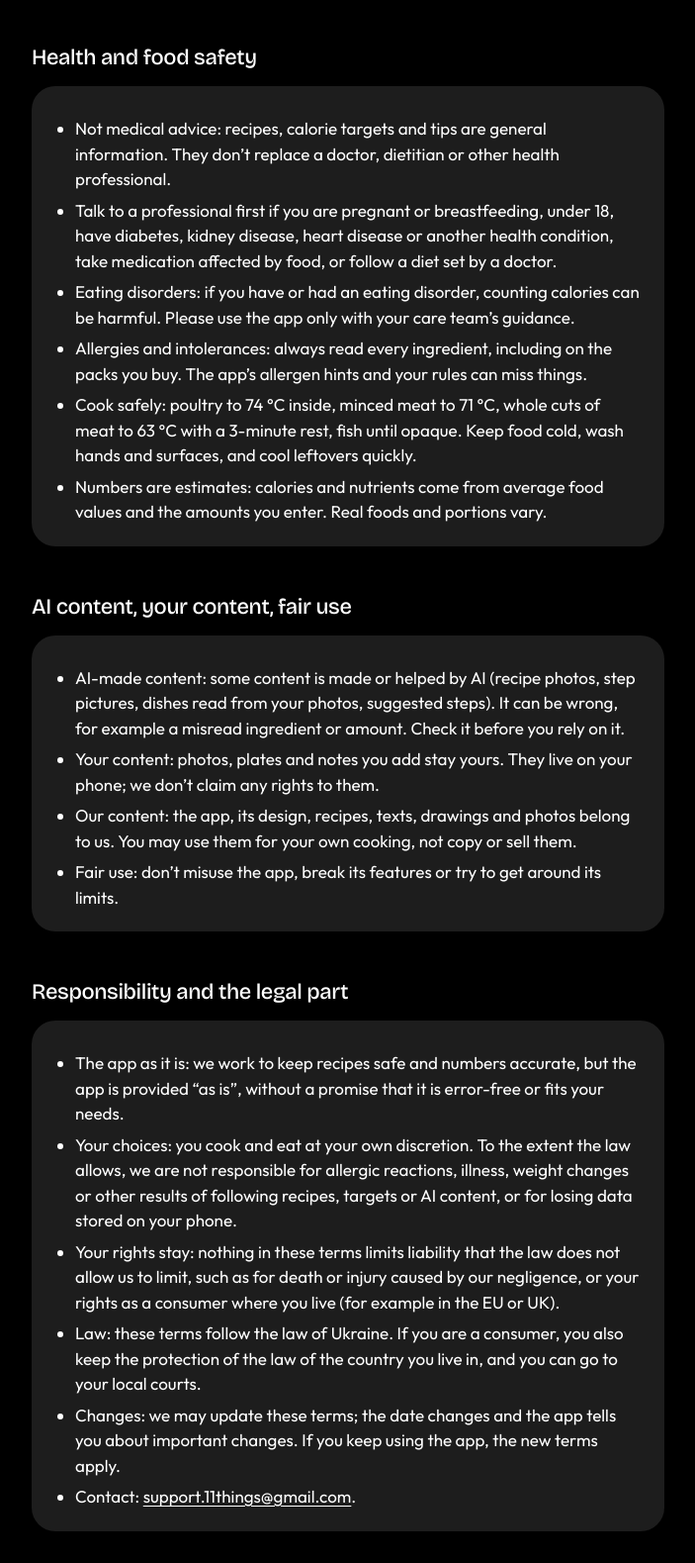
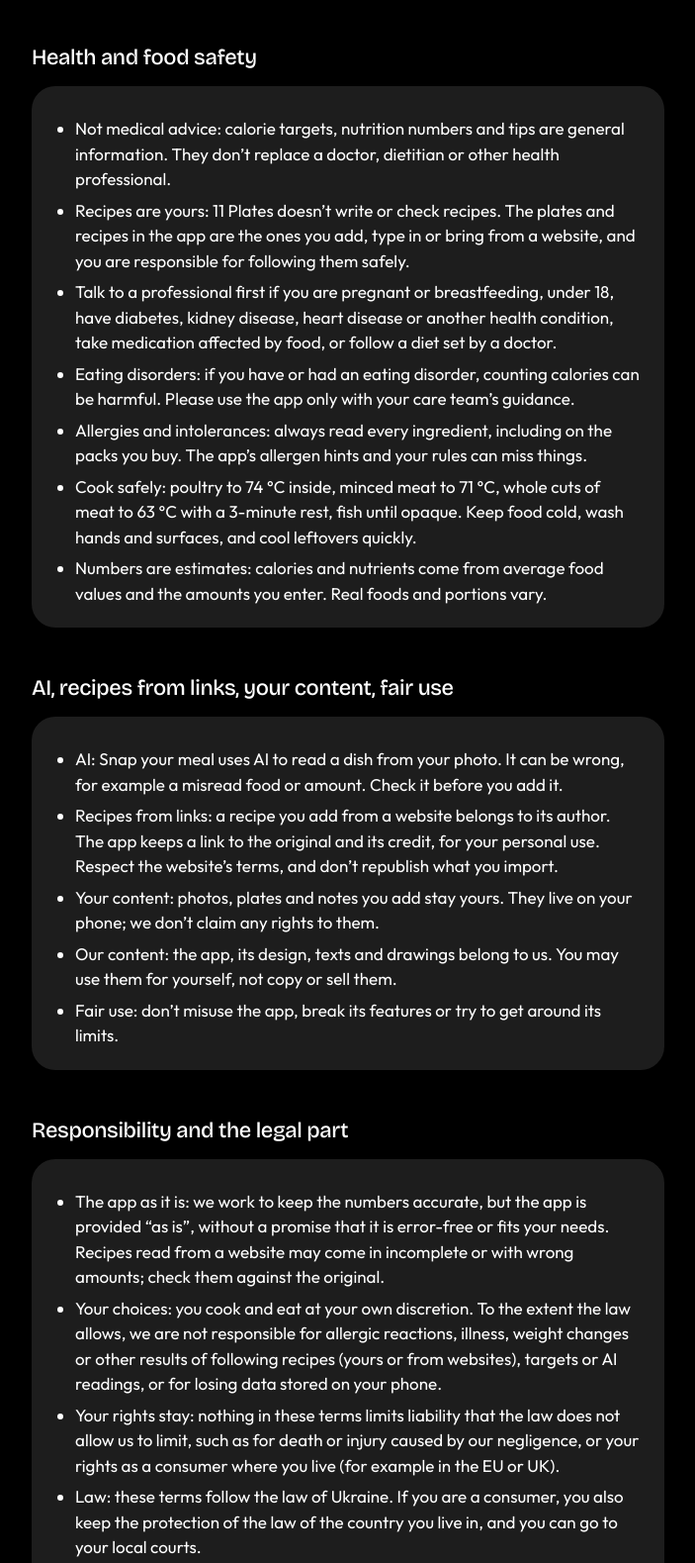
Before and after one commit to yuliiakrusser-dotcom/11things, a plain HTML site: page 11plates/terms/index.html in a window 1280 px wide. Shown: the part 674-2253 px from the top of the page at 99% size, without its empty margins (288-991 px from the left). Drawn offline with nearby package versions, Linux system fonts and the light colour scheme.

Commit message:
11 Plates: legal and support pages for your own recipes and recipes from links
Co-Authored-By: Claude Opus 5.5 <noreply@anthropic.com>
Claude-Session: https://claude.ai/code/session_01B6frbExKS8dAoak91iunQB

```diff
--- a/11plates/terms/index.html
+++ b/11plates/terms/index.html
@@ -4,7 +4,7 @@
 <meta charset="utf-8">
 <meta name="viewport" content="width=device-width, initial-scale=1">
 <title>11 Plates: terms of use</title>
-<meta name="description" content="Terms of use for 11 Plates: health and food safety, AI content, responsibility.">
+<meta name="description" content="Terms of use for 11 Plates: health and food safety, your recipes and recipes from links, responsibility.">
 <link rel="preconnect" href="https://fonts.googleapis.com">
 <link rel="preconnect" href="https://fonts.gstatic.com" crossorigin>
 <link href="https://fonts.googleapis.com/css2?family=Bricolage+Grotesque:opsz,wght@12..96,400;12..96,500&family=Outfit:wght@400;500&display=swap" rel="stylesheet">
@@ -16,7 +16,7 @@
 
 <p class="crumb"><a href="../../">11 things</a> · <a href="../">11 Plates</a> · Terms of Use</p>
 <h1>Terms <span class="grey">of</span></h1>
-<p class="lead">11 Plates gives you meal ideas and estimates to plan what you eat. It is not a medical service, and you decide what to cook and eat.</p>
+<p class="lead">11 Plates helps you keep your own plates and recipes and estimate what you eat. It is not a medical service, and you decide what to cook and eat.</p>
 <p class="small" style="margin-top:16px">Last updated 28 November 2026</p>
 
 <h2>Who we are and these terms</h2>
@@ -29,7 +29,8 @@
 <h2>Health and food safety</h2>
 <div class="card">
   <ul>
-    <li>Not medical advice: recipes, calorie targets and tips are general information. They don’t replace a doctor, dietitian or other health professional.</li>
+    <li>Not medical advice: calorie targets, nutrition numbers and tips are general information. They don’t replace a doctor, dietitian or other health professional.</li>
+    <li>Recipes are yours: 11 Plates doesn’t write or check recipes. The plates and recipes in the app are the ones you add, type in or bring from a website, and you are responsible for following them safely.</li>
     <li>Talk to a professional first if you are pregnant or breastfeeding, under 18, have diabetes, kidney disease, heart disease or another health condition, take medication affected by food, or follow a diet set by a doctor.</li>
     <li>Eating disorders: if you have or had an eating disorder, counting calories can be harmful. Please use the app only with your care team’s guidance.</li>
     <li>Allergies and intolerances: always read every ingredient, including on the packs you buy. The app’s allergen hints and your rules can miss things.</li>
@@ -38,12 +39,13 @@
   </ul>
 </div>
 
-<h2>AI content, your content, fair use</h2>
+<h2>AI, recipes from links, your content, fair use</h2>
 <div class="card">
   <ul>
-    <li>AI-made content: some content is made or helped by AI (recipe photos, step pictures, dishes read from your photos, suggested steps). It can be wrong, for example a misread ingredient or amount. Check it before you rely on it.</li>
+    <li>AI: Snap your meal uses AI to read a dish from your photo. It can be wrong, for example a misread food or amount. Check it before you add it.</li>
+    <li>Recipes from links: a recipe you add from a website belongs to its author. The app keeps a link to the original and its credit, for your personal use. Respect the website’s terms, and don’t republish what you import.</li>
     <li>Your content: photos, plates and notes you add stay yours. They live on your phone; we don’t claim any rights to them.</li>
-    <li>Our content: the app, its design, recipes, texts, drawings and photos belong to us. You may use them for your own cooking, not copy or sell them.</li>
+    <li>Our content: the app, its design, texts and drawings belong to us. You may use them for yourself, not copy or sell them.</li>
     <li>Fair use: don’t misuse the app, break its features or try to get around its limits.</li>
   </ul>
 </div>
@@ -51,8 +53,8 @@
 <h2>Responsibility and the legal part</h2>
 <div class="card">
   <ul>
-    <li>The app as it is: we work to keep recipes safe and numbers accurate, but the app is provided “as is”, without a promise that it is error-free or fits your needs.</li>
-    <li>Your choices: you cook and eat at your own discretion. To the extent the law allows, we are not responsible for allergic reactions, illness, weight changes or other results of following recipes, targets or AI content, or for losing data stored on your phone.</li>
+    <li>The app as it is: we work to keep the numbers accurate, but the app is provided “as is”, without a promise that it is error-free or fits your needs. Recipes read from a website may come in incomplete or with wrong amounts; check them against the original.</li>
+    <li>Your choices: you cook and eat at your own discretion. To the extent the law allows, we are not responsible for allergic reactions, illness, weight changes or other results of following recipes (yours or from websites), targets or AI readings, or for losing data stored on your phone.</li>
     <li>Your rights stay: nothing in these terms limits liability that the law does not allow us to limit, such as for death or injury caused by our negligence, or your rights as a consumer where you live (for example in the EU or UK).</li>
     <li>Law: these terms follow the law of Ukraine. If you are a consumer, you also keep the protection of the law of the country you live in, and you can go to your local courts.</li>
     <li>Changes: we may update these terms; the date changes and the app tells you about important changes. If you keep using the app, the new terms apply.</li>
```
Also changed, not shown: 11plates/index.html (+8 -3 lines), 11plates/privacy/index.html (+2 -3 lines).
